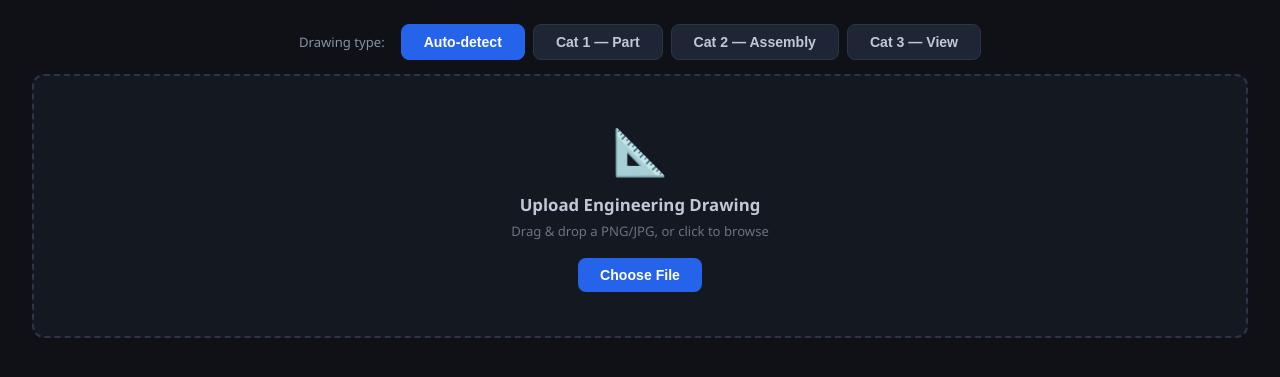
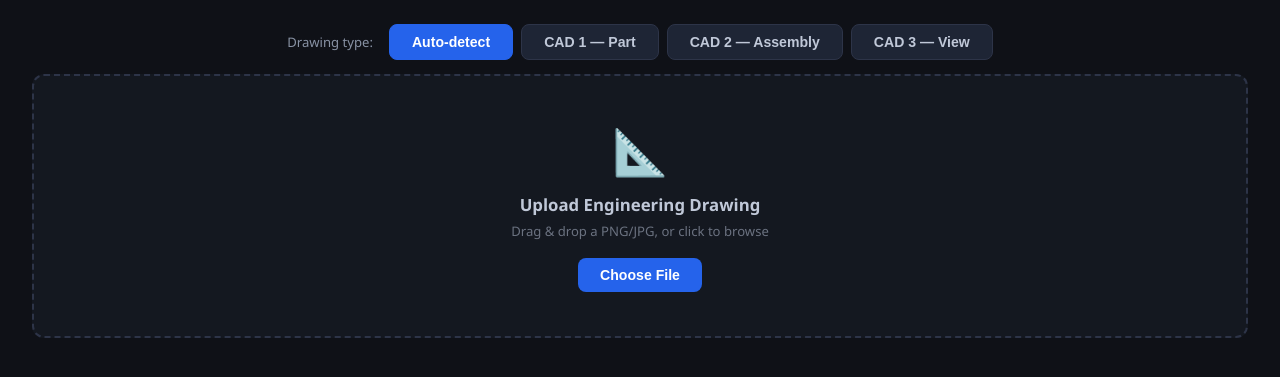
Before and after one commit to vishwa-vibhi/Cad-tolerance-stackup, a Flask app: page / in a window 1280 px wide. Shown: the part 85-462 px from the top of the page. Run offline with Flask 3, Linux system fonts and the light colour scheme.

Commit message:
Rename buttons: Cat -> CAD

```diff
--- a/app/templates/index.html
+++ b/app/templates/index.html
@@ -131,9 +131,9 @@ select { background: #1e2535; color: #c0c8d8; border: 1px solid #2d3448; border-
     <div style="margin-bottom:14px; display:flex; gap:8px; justify-content:center; flex-wrap:wrap;">
       <span style="color:#8892a4; font-size:0.82rem; align-self:center; margin-right:8px;">Drawing type:</span>
       <button class="btn btn-secondary cat-btn active" data-cat="auto" onclick="selectCat(this,'auto')">Auto-detect</button>
-      <button class="btn btn-secondary cat-btn" data-cat="cad1" onclick="selectCat(this,'cad1')">Cat 1 — Part</button>
-      <button class="btn btn-secondary cat-btn" data-cat="cad2" onclick="selectCat(this,'cad2')">Cat 2 — Assembly</button>
-      <button class="btn btn-secondary cat-btn" data-cat="cad3" onclick="selectCat(this,'cad3')">Cat 3 — View</button>
+      <button class="btn btn-secondary cat-btn" data-cat="cad1" onclick="selectCat(this,'cad1')">CAD 1 — Part</button>
+      <button class="btn btn-secondary cat-btn" data-cat="cad2" onclick="selectCat(this,'cad2')">CAD 2 — Assembly</button>
+      <button class="btn btn-secondary cat-btn" data-cat="cad3" onclick="selectCat(this,'cad3')">CAD 3 — View</button>
     </div>
     <input type="hidden" id="cat-select" value="auto">
 
```
